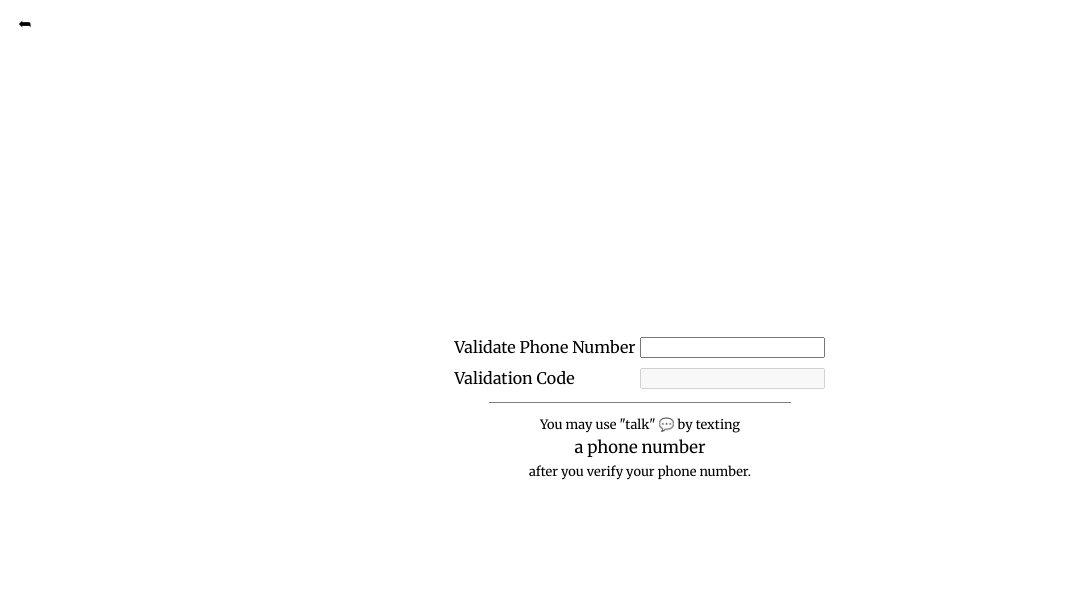
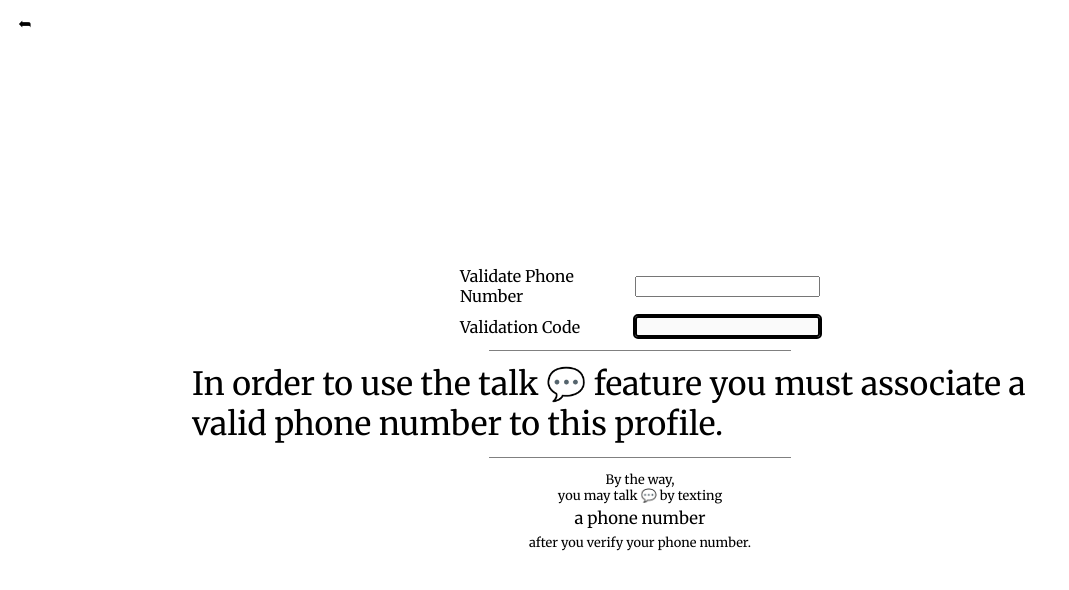
Before and after one commit to kendelljoseph/open-sample, a website: page public/app/profile/index.html in a window 1280 px wide. Shown: the whole page, without its empty margins (0-1069 px from the left). Drawn offline with nearby package versions, Linux system fonts and the light colour scheme.

Commit message:
Adds 2 factor requirement to talk feature

```diff
--- a/public/app/profile/index.html
+++ b/public/app/profile/index.html
@@ -64,6 +64,7 @@
       #profile {
         display: flex;
         flex-flow: column;
+        align-items: center;
       }
       #profile > div {
         display: flex;
@@ -82,6 +83,12 @@
         align-items: center;
         font-size: 0.75em;
         padding: 5px;
+      }
+      #validationCode {
+        border: 2px solid black;
+        outline: 2px solid black;
+        border-radius: 3px;
+        box-sizing: border-box;
       }
       #userInfo {
         display: flex;
@@ -106,11 +113,22 @@
         color: white;
         width: 100px;
       }
+      #validationInfo {
+        display: flex;
+        font-size: 2em;
+        max-width: 70vw;
+      }
       .small {
         font-size: 0.65em;
       }
       .rotate {
         transform: rotate(180deg)
+      }
+      .inputRow {
+        display: flex;
+        align-items: center;
+        justify-content: center;
+        width: 360px;
       }
       #submit:disabled{
         opacity: 0.25;
@@ -132,20 +150,26 @@
   <button id="submit" class="button small">✅ submit</button>
   <img id="loading" src="../../assets/thinking.gif" alt="thinking">
   <div id="profile">
-
-    <div>
+    <div class="inputRow">
       <label>Validate Phone Number</label>
       <input id="phoneNumber" type="tel" name="phone" pattern=”[0-9]{2}-[0-9]{5}” />
     </div>
-    <div>
+    <div class="inputRow">
       <label>Validation Code</label>
       <input id="validationCode" name="validationCode" readonly disabled/>
     </div>
+    <hr size="1" width="300px" color="grey">
     <div id="validationError"></div>
+    <div id="validationInfo">
+      In order to use the talk 💬 feature you must associate a valid phone number to this profile.
+    </div>
     <hr size="1" width="300px" color="grey">
     <div id="userInfo">
       <div>
-        You may use "talk" 💬 by texting
+        By the way,
+      </div>
+      <div>
+        you may talk 💬 by texting
       </div>
       <span id="appPhoneNumber">a phone number</span>
       <div>
--- a/public/controller/profile.js
+++ b/public/controller/profile.js
@@ -10,6 +10,7 @@ const validationError = document.querySelector('#validationError');
 const userAccessToken = window.getCookie('userAccessToken');
 const appPhoneNumber = window.getCookie('appPhoneNumber');
 const displayName = window.getCookie('userDisplayName');
+const userPhoneNumber = window.getCookie('userPhoneNumber');
 
 if (userAccessToken) {
   back.style.display = 'block';
@@ -17,6 +18,7 @@ if (userAccessToken) {
   validationCodeInput.style.display = 'none';
   validationError.style.display = 'none';
   appPhoneNumberSpan.innerHTML = appPhoneNumber;
+  phoneNumberInput.placeholder = userPhoneNumber === 'null' ? 'enter phone number' : userPhoneNumber;
 } else {
   submit.style.display = 'none';
 }
@@ -53,6 +55,10 @@ submit.onclick = async () => {
     } else {
       validationCodeInput.style.display = 'block';
       validationCodeInput.value = data.validationCode;
+      phoneNumberInput.placeholder = data.phoneNumber;
+      phoneNumberInput.value = data.phoneNumber;
+
+      window.setCookie('userPhoneNumber', `${data.phoneNumber}`, 1);
     }
   } catch (error) {
     validationError.innerHTML = error.message;
--- a/public/controller/talk.js
+++ b/public/controller/talk.js
@@ -26,6 +26,9 @@ back.onclick = () => {
 };
 
 submit.onclick = async () => {
+  if (userPhoneNumber === 'null') {
+    return alert('You must validate your phone number before using this service.');
+  }
   submit.disabled = true;
   loading.style.display = 'block';
 
```
Also changed, not shown: routes/reflect.js (+11 -1 lines).
